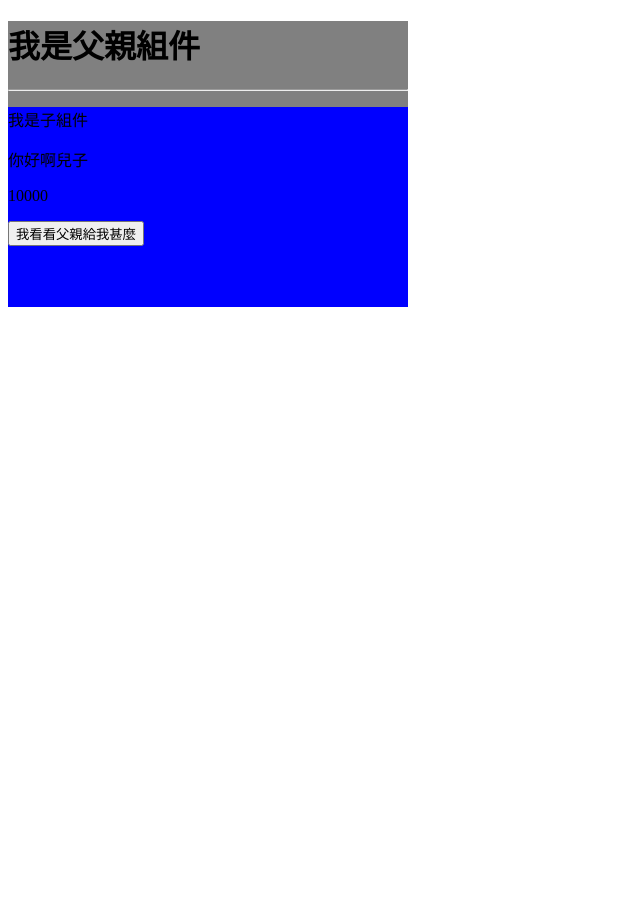
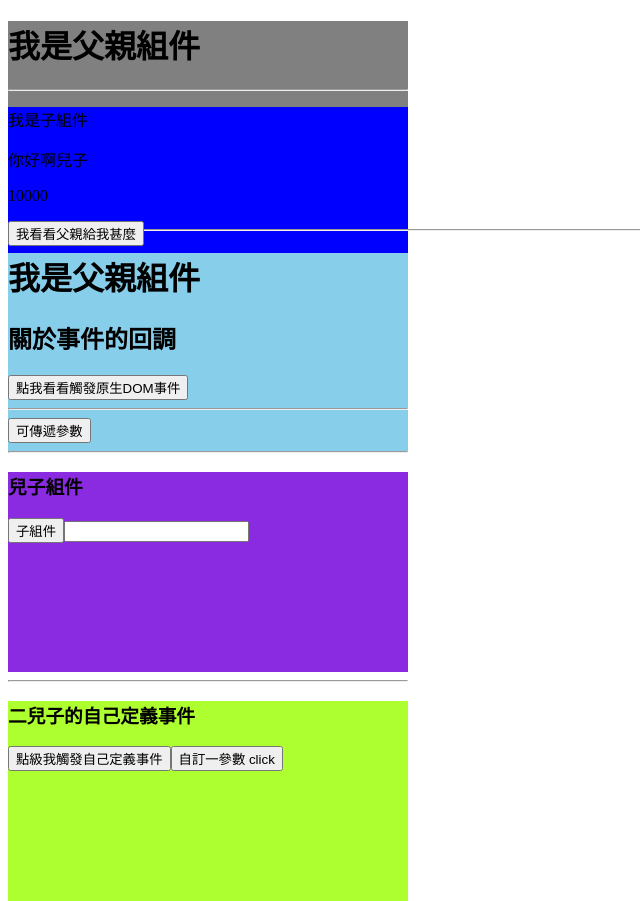
Before and after one commit to Roger0122/vue3_practise, a Vue app in the folder vue3_practise/: page / in a window 1280 px wide. Shown: the whole page, without its empty margins (0-640 px from the left). Before the commit the page ends 800 px from the top, so only its background shows below. Built offline with nearby package versions, Linux system fonts and the light colour scheme.

Commit message:
自行定義的事件傳遞

```diff
--- a/vue3_practise/src/App.vue
+++ b/vue3_practise/src/App.vue
@@ -1,9 +1,13 @@
 <script setup>
-import father from "./01_props/father.vue"
+import father from "./view/01_props/father.vue";
+import EventTest from "./view/02_emit/eventTest.vue";
+
 </script>
 
 <template>
 <father/>
+<hr>
+<EventTest/>
 
 </template>
 
--- a/vue3_practise/src/01_props/father.vue
+++ b/vue3_practise/src/view/01_props/father.vue
@@ -9,7 +9,7 @@
 
 <script setup>
   import { ref } from "vue";
-  import sun from "./sun.vue"
+  import sun from "./sun.vue";
   let BigMoney = ref(10000)
 
 </script>
--- /dev/null
+++ b/vue3_practise/src/view/02_emit/event1.vue
@@ -0,0 +1,20 @@
+<template>
+<div class="sonEvent">
+<h3>兒子組件</h3>
+<button>子組件</button>
+<input type="text">
+
+</div>
+
+</template>
+
+<script setup>
+</script>
+
+<style scoped>
+.sonEvent{
+  width: 400px;
+  height: 200px;
+  background-color: blueviolet;
+}
+</style>
--- /dev/null
+++ b/vue3_practise/src/view/02_emit/event2.vue
@@ -0,0 +1,28 @@
+<template>
+  <div class="sonEvent2">
+    <h3>二兒子的自己定義事件</h3>
+    <button @click="handler">點級我觸發自己定義事件</button>
+    <button @click="emit('click','哈哈哈','呼呼呼')">自訂一參數 click</button>
+  </div>
+</template>
+
+<script setup>
+// 不需要引入可以直接使用 defineEmits
+let emit = defineEmits(["sonEvent2","click"]);
+
+//  事件類型，  第2第3位 為傳遞參數
+const handler = () => {
+  emit("sonEvent2","小花","作業寫完沒有?");
+}
+
+
+
+</script>
+
+<style scoped>
+.sonEvent2{
+  width: 400px;
+  height: 200px;
+  background-color: greenyellow;
+}
+</style>
--- /dev/null
+++ b/vue3_practise/src/view/02_emit/eventTest.vue
@@ -0,0 +1,62 @@
+<template>
+<div class="father">
+<h1>我是父親組件</h1>
+<h2>關於事件的回調</h2>
+
+
+<button @click="handler">點我看看觸發原生DOM事件</button>
+<hr>
+<button @click="handler2(1,2,3, $event)">可傳遞參數</button>
+<hr>
+<Event1 @click="handler3"></Event1>
+<hr>
+<Event2 @sonEvent2="handler4" @click="handler5"></Event2>
+
+
+
+
+</div>
+
+
+</template>
+
+<script setup>
+import Event1 from './event1.vue';
+import Event2 from './event2.vue';
+
+
+// 原生DOM事件
+const handler = () => {
+  console.log(123);
+}
+
+// 可以傳遞參數
+const handler2 = (a,b,c,$event) => {
+  console.log(a,b,c,$event)
+}
+
+
+// 原生click 觸發子組件節點事件
+const handler3 = () => {
+  console.log("觸發了子組件的節點");
+}
+
+// 自定義事件 觸發
+const handler4 = (param1,param2) => {
+  console.log(param1,param2)
+}
+
+// 自訂傳送參數
+const handler5 = (pa1,pa2) => {
+  console.log(pa1,pa2);
+}
+
+</script>
+
+<style scoped>
+.father{
+  width: 400px;
+  height: 200px;
+  background: skyblue;
+}
+</style>
```
Also changed, not shown: vue3_practise/src/view/01_props/sun.vue (renamed from vue3_practise/src/01_props/sun.vue).
